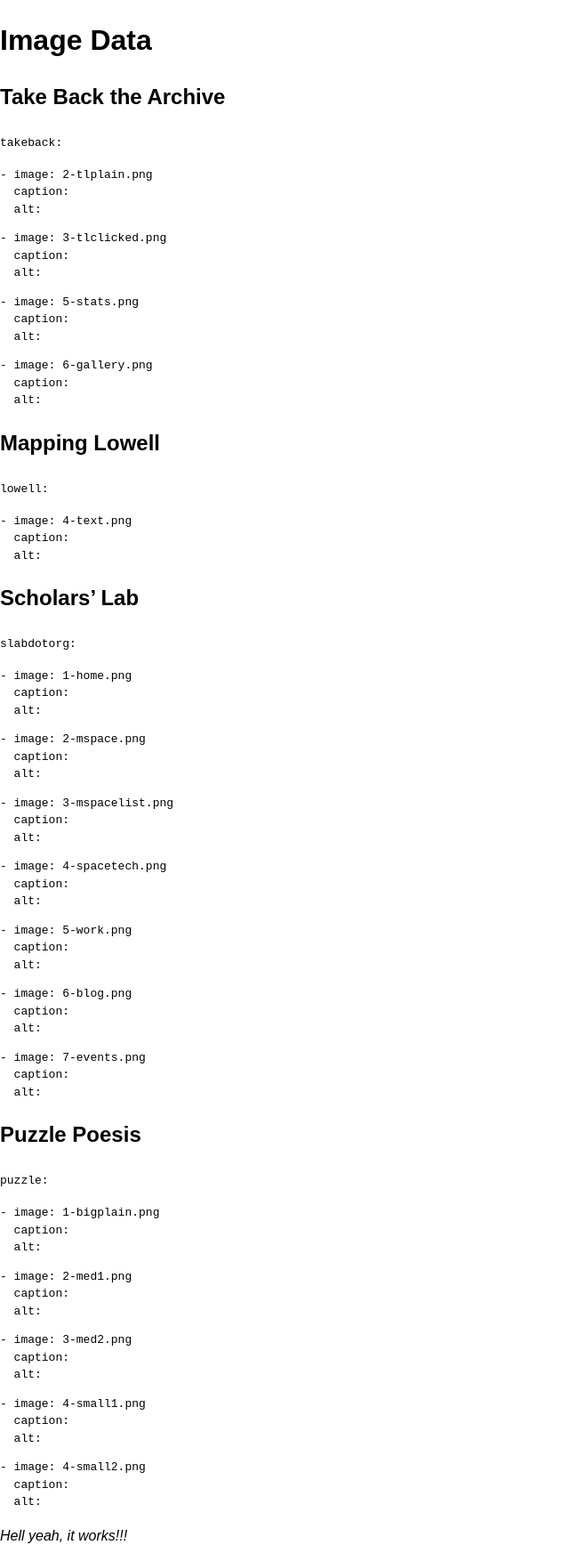
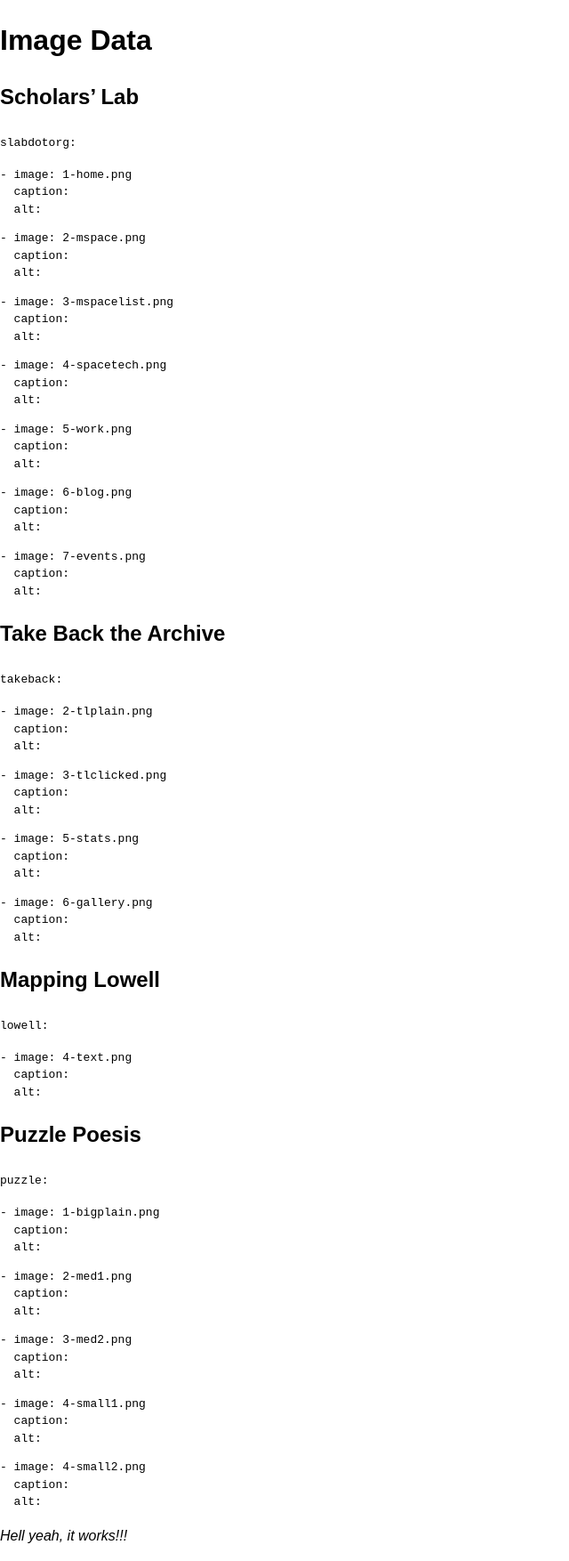
Before and after one commit to kbdonnally/katherinedoes.design, a Jekyll site: the page built from pages/image-data.md, in a window 1280 px wide. Shown: the whole page at 89% size, without its empty margins (0-640 px from the left). Built offline with Jekyll 4.4.1, drawn with Linux system fonts in a browser that asks for light colours.

Commit message:
Sort printout by display order because I am lazy :)

```diff
--- a/pages/image-data.md
+++ b/pages/image-data.md
@@ -6,7 +6,7 @@ permalink: /image-data/
 
 # Image Data
 
-{% assign projects = site.data.projects %}
+{% assign projects = site.data.projects | sort: 'order' %}
 {% assign pics = site.static_files | where: 'image', true %}
 
 {% for project in projects %}
```
